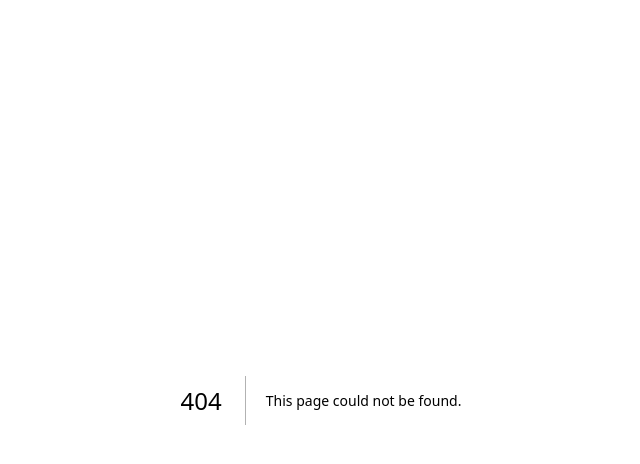
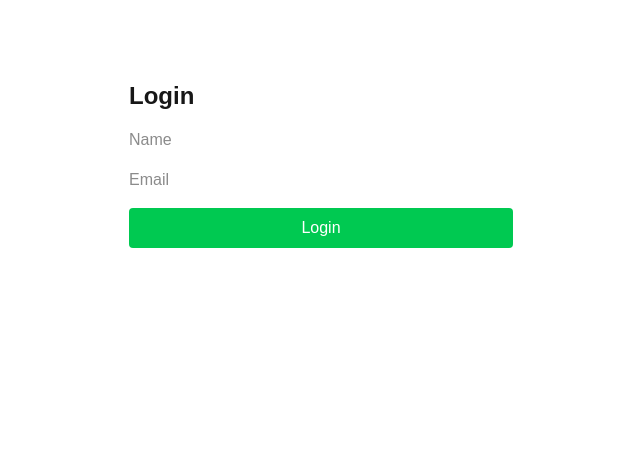
Before and after one commit to Efoneli/new_auth, a Next.js app: page /login in a window 1280 px wide. Before the commit this address had no page. Shown: the top 464 px of the page, without its empty margins (319-959 px from the left). Built offline with nearby package versions, Linux system fonts and the light colour scheme.

Commit message:
login page added

```diff
--- /dev/null
+++ b/app/login/page.tsx
@@ -0,0 +1,29 @@
+
+'use client'
+
+import { useAuthStore } from '../../stores/authStore'
+import { useRouter } from 'next/navigation'
+import { useState } from 'react'
+
+export default function LoginPage() {
+    const [email, setEmail] = useState('')
+    const [name, setName] = useState('')
+    const login = useAuthStore((state) => state.login)
+    const router = useRouter()
+
+    const handleLogin = (e: React.FormEvent) => {
+        e.preventDefault()
+        login({ name, email })
+        router.push('/dashboard')
+    }
+
+    return(
+       <form onSubmit={handleLogin} className="flex flex-col gap-4 max-w-sm mx-auto mt-20">
+      <h2 className="text-2xl font-bold">Login</h2>
+      <input value={name} onChange={(e) => setName(e.target.value)} placeholder="Name" required />
+      <input value={email} onChange={(e) => setEmail(e.target.value)} type="email" placeholder="Email" required />
+      <button type="submit" className="bg-green-500 text-white px-4 py-2 rounded">Login</button>
+    </form>
+    )
+
+}
```
